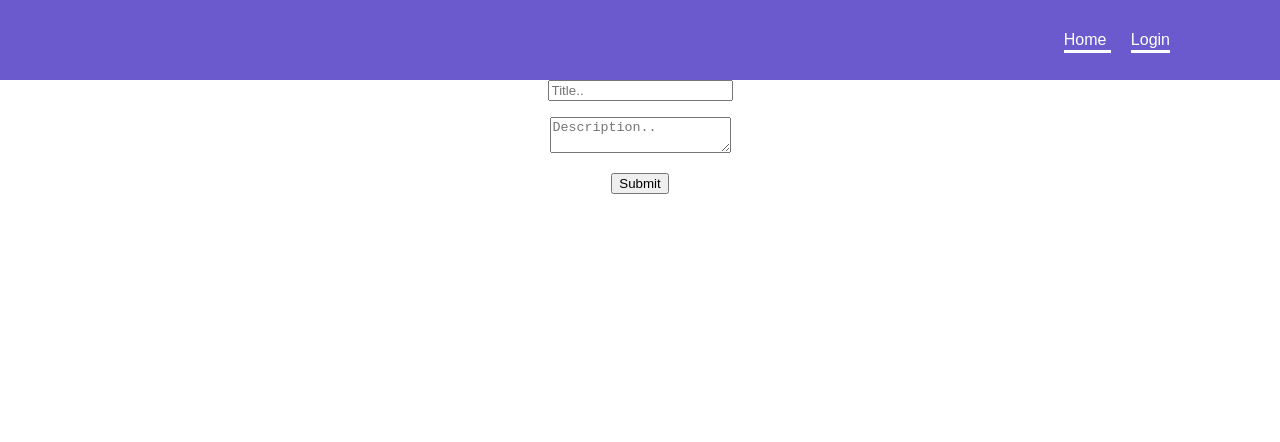
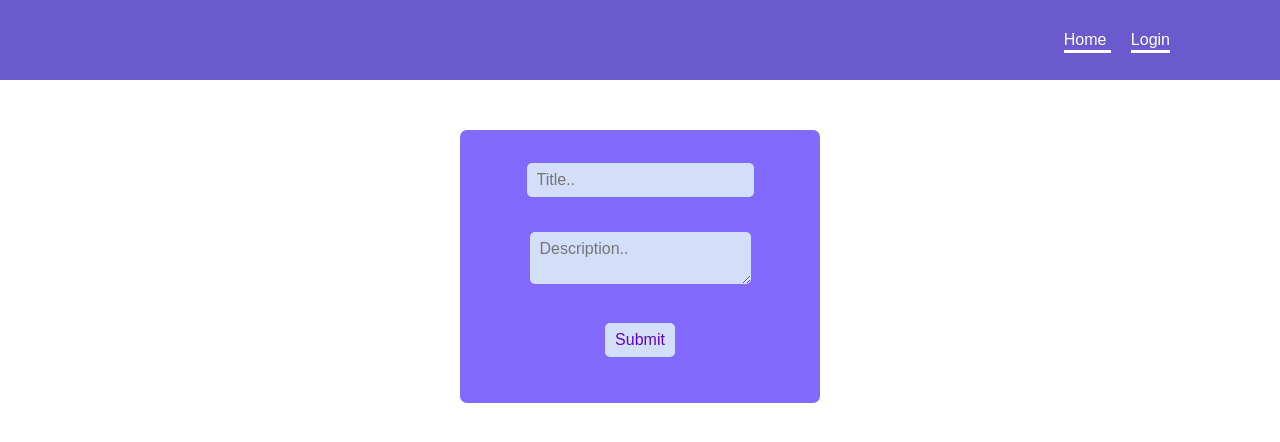
Before and after one commit to Sanjin888/social-media-app-firebase, a React (Create React App) app: page /createpost in a window 1280 px wide. Shown: the top 442 px of the page. Built offline with nearby package versions, Linux system fonts and the light colour scheme; no server answers.

Commit message:
adding collection

```diff
--- a/src/App.css
+++ b/src/App.css
@@ -46,3 +46,41 @@
   font-size: 15px;
   border-radius: 50%;
 }
+
+input,
+textarea {
+  font-family: "Nunito", sans-serif;
+}
+
+.create-post {
+  width: 100%;
+  height: auto;
+  display: flex;
+  justify-content: center;
+}
+form {
+  margin-top: 50px;
+  padding: 30px 20px;
+  width: 320px;
+  border-radius: 7px;
+  background-color: white;
+  backdrop-filter: blur(5px);
+  background-color: rgba(43, 0, 255, 0.588);
+  overflow: hidden;
+}
+
+input,
+textarea {
+  padding: 8px 10px;
+  margin: 3px 8px 16px 8px;
+  background-color: rgba(222, 239, 248, 0.877);
+  border: 0px transparent;
+  border-radius: 5px;
+  color: rgb(97, 4, 184);
+  font-size: 16px;
+  z-index: 1;
+}
+
+.submitForm:hover {
+  cursor: pointer;
+}
--- a/src/pages/create-post/create-form.tsx
+++ b/src/pages/create-post/create-form.tsx
@@ -4,6 +4,7 @@
 import { addDoc, collection } from "firebase/firestore";
 import { auth, db } from "../../config/firebase";
 import { useAuthState } from "react-firebase-hooks/auth";
+import {useNavigate} from "react-router-dom";
 
 interface CreateFormData{
   title:string;
@@ -13,6 +14,7 @@
 export const CreateForm = () => {
 
   const [user] = useAuthState(auth);
+  const navigate = useNavigate();
 
   const schema = yup.object().shape({
     title: yup.string().required("You must add a title"),
@@ -31,6 +33,8 @@
       username: user?.displayName,
       userId: user?.uid,
     })
+
+    navigate("/");
   }
   return (
     <div>
@@ -39,7 +43,7 @@
         <p style={{color: "red"}} >{errors.title?.message}</p>
         <textarea placeholder="Description.." {...register("description")} />
         <p style={{color: "red"}}>{errors.description?.message}</p>
-        <input type="submit"/>
+        <input type="submit" className="submitFrom"/>
       </form>
     </div>
   );
--- a/src/pages/create-post/create-post.tsx
+++ b/src/pages/create-post/create-post.tsx
@@ -2,7 +2,7 @@
 
 export const CreatePost = () => {
   return (
-    <div>
+    <div className="create-post">
       <CreateForm/>
     </div>
   );
```
